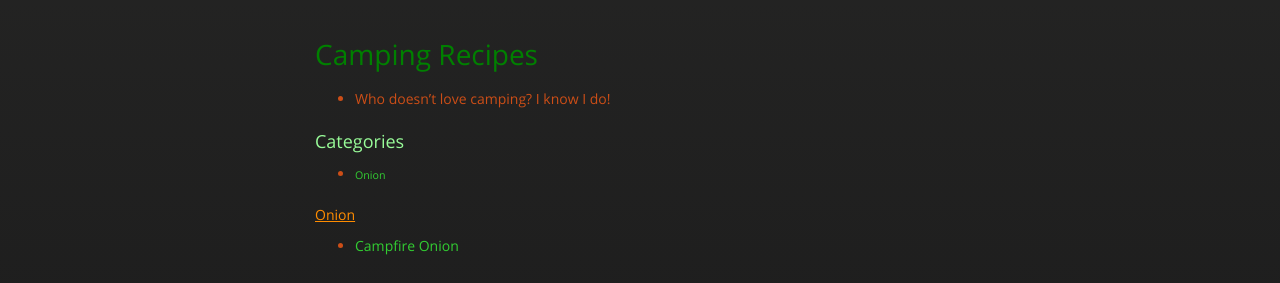
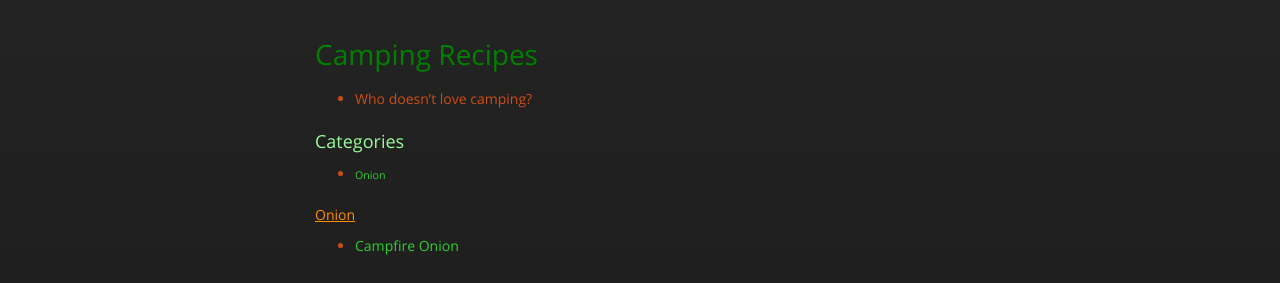
Before and after one commit to cmwillett/TheDigitalCookbook, a Jekyll site: the page built from Camping.md, in a window 1280 px wide. Shown: the part 448-731 px from the top of the page. Built offline with Jekyll 4.4.1, drawn with Linux system fonts in a browser that asks for light colours; nearby versions of some CDN libraries.

```diff
--- a/Camping.md
+++ b/Camping.md
@@ -4,7 +4,7 @@ title: "Campfire Recipes"
 tags: camping,fire,campfire,camp,onion
 ---
 # Camping Recipes
-* Who doesn't love camping?  I know I do!
+* Who doesn't love camping?
 
 ### Categories
 <!-- TOC depthFrom:4 depthTo:6 withLinks:1 updateOnSave:1 orderedList:0 -->
```
